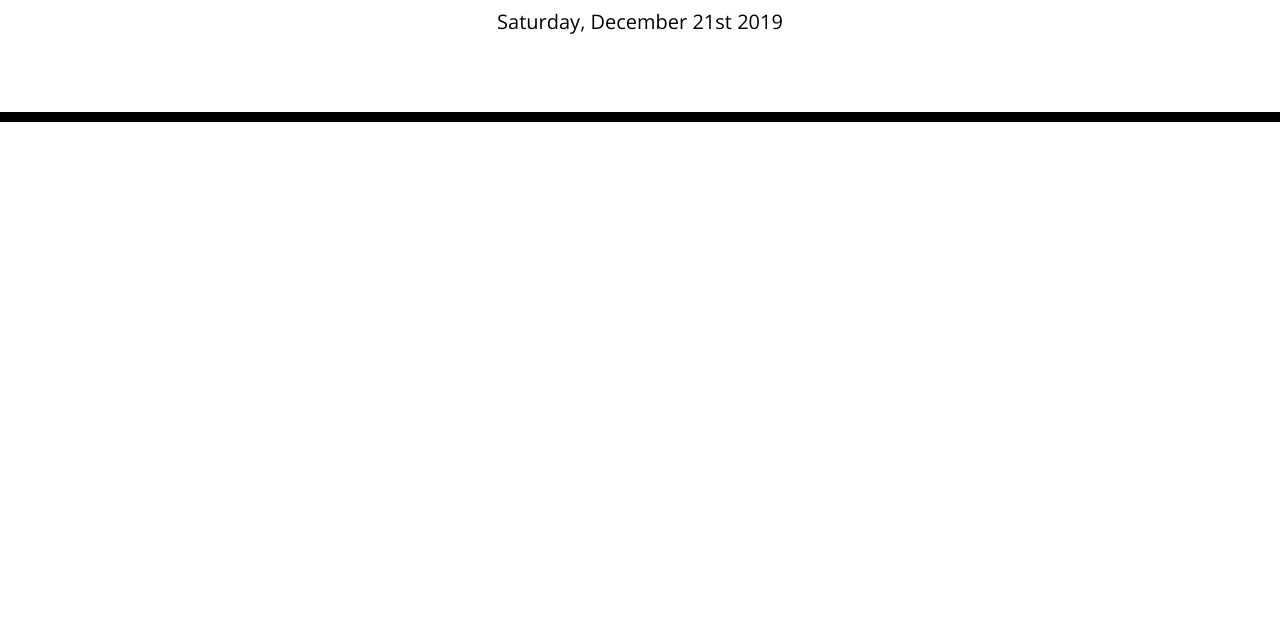
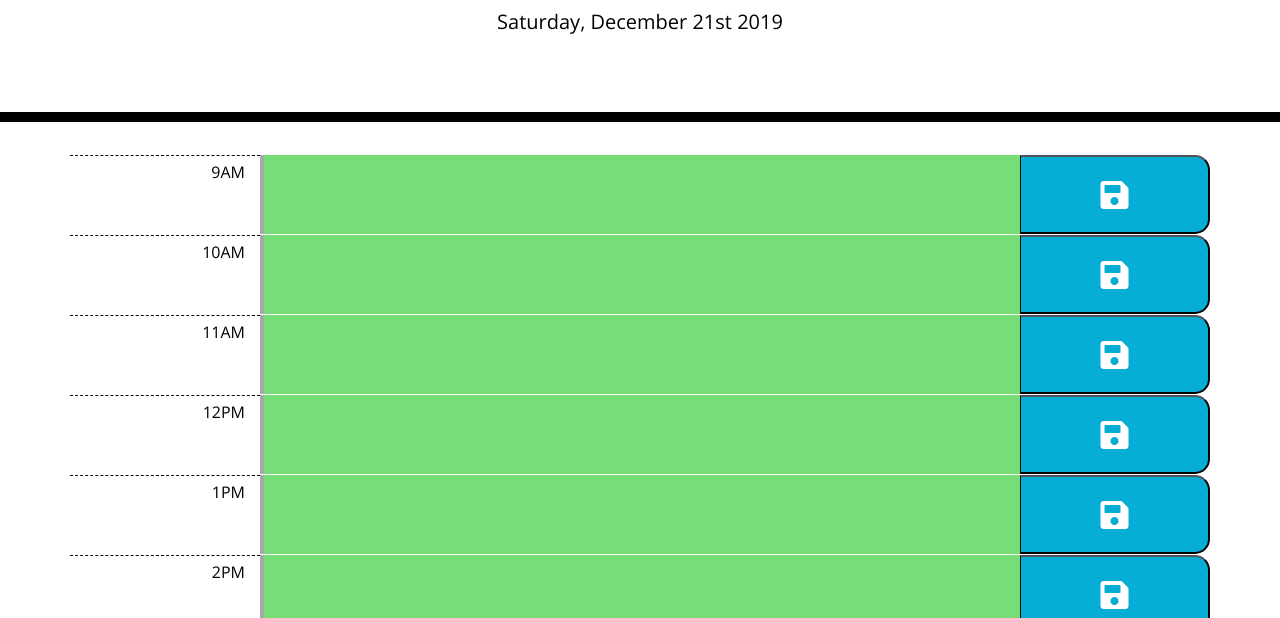
Before and after one commit to kyle074613/day-planner, a plain HTML site: page index.html in a window 1280 px wide. Shown: the part 182-800 px from the top of the page. Drawn offline with nearby package versions, Linux system fonts and the light colour scheme.

Commit message:
all rows populated, need to add on click events to store data

```diff
--- a/script.js
+++ b/script.js
@@ -2,3 +2,35 @@ $("#currentDay").text(moment().format('dddd, MMMM Do YYYY'));
 
 var currentTime = moment().format('HH');
 console.log(currentTime);
+
+for (var i = 0; i < 9; i++) {
+    var rowTime = i + 9;
+    var formattedTime;
+    var currentClass;
+
+    //Formats the time for current row into 12-hour time
+    if (rowTime === 12)
+        formattedTime = rowTime + "PM";
+    else if (rowTime > 12)
+        formattedTime = (rowTime - 12) + "PM";
+    else
+        formattedTime = rowTime + "AM";
+
+    //Determines if current time block is in the past, present, or future
+    if (rowTime < currentTime)
+        currentClass = 'past';
+    else if (rowTime == currentTime)
+        currentClass = 'present';
+    else
+        currentClass = 'future';
+
+    //Generates a row for each work hour
+    var newRow = $("<div class = 'row'>" +
+        "<div class='col-2 py-2 hour'>" + formattedTime + "</div>" +
+        "<div class='col-8 p-0 description " + currentClass + "'><textarea class='w-100 h-100'></textarea></div>" +
+        "<div class='col-2 p-0 save-btn'><button class='saveBtn w-100 h-100'><i class='fas fa-save fa-2x'></i></button></div>" +
+        "</div>");
+
+    //Appends the new row to the page
+    $(".container").append(newRow);
+}
--- a/style.css
+++ b/style.css
@@ -9,7 +9,7 @@ textarea{
   border: none;
   resize: none;
   color: #000000;
-  border-left: 1px solid black;
+  border-left: 4px solid darkgray;
   padding: 10px;
 }
 
@@ -40,6 +40,8 @@ textarea{
   background-color: #ffffff;
   color: #000000;
   border-top: 1px dashed #000000;
+  text-align: right;
+
 }
 
 .past {
```
